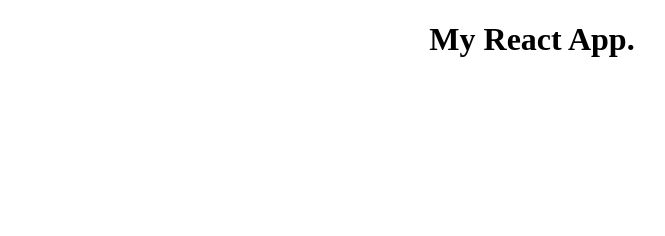
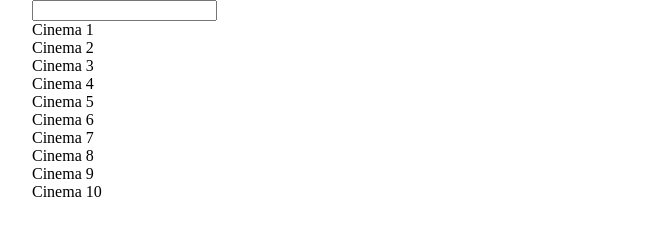
Before and after one commit to mohinderps/book-my-movie, a React app: page / in a window 1280 px wide. Shown: the whole page, without its empty margins (108-773 px from the left). Built offline with nearby package versions, Linux system fonts and the light colour scheme.

Commit message:
Cinemas filtering with searchterm added.

```diff
--- a/src/components/App/index.js
+++ b/src/components/App/index.js
@@ -1,11 +1,29 @@
 import React, {Component} from 'react';
 import './style.scss';
+import Search from '../Search';
+import Cinemas from '../Cinemas';
 
 class App extends Component {
+  constructor(props) {
+    super(props);
+    this.state = {
+      searchTerm: ''
+    };
+    this.handleSearchTermChange = this.handleSearchTermChange.bind(this);
+  }
+
+  handleSearchTermChange(searchTerm) {
+    this.setState({
+      searchTerm
+    });
+  }
+
   render() {
+    const {searchTerm} = this.state;
     return (
       <div className="App">
-        <h1 className="title">My React App.</h1>
+        <Search searchTerm={searchTerm} handleSearchTermChange={this.handleSearchTermChange}/>
+        <Cinemas searchTerm={searchTerm} />
       </div>
     );
   }
--- a/src/components/App/style.scss
+++ b/src/components/App/style.scss
@@ -1,5 +1,5 @@
 .App {
-  .title {
-    text-align: center;
-  }
+  width: 1000px;
+  margin-left: auto;
+  margin-right: auto;
 }
--- /dev/null
+++ b/src/components/Cinema/index.js
@@ -0,0 +1,11 @@
+import React from 'react';
+import './style.scss';
+
+const Cinema = (props) => {
+  const {name} = props;
+  return (
+    <div className="Cinema">{name}</div>
+  );
+}
+
+export default Cinema;
--- /dev/null
+++ b/src/components/Cinemas/index.js
@@ -0,0 +1,23 @@
+import React from 'react';
+import './style.scss';
+import cinemas from '../Data';
+import Cinema from '../Cinema';
+
+const filterCinemas = function(searchTerm) {
+  return cinema => cinema.name.toLowerCase().includes(searchTerm.toLowerCase());
+}
+
+class Cinemas extends React.Component {
+  render() {
+    const {searchTerm} = this.props;
+    return (
+      <div className="Cinemas">
+        {cinemas.filter(filterCinemas(searchTerm))
+          .map(item => <Cinema key={item.id} name={item.name}/>)
+        }
+      </div>
+    );
+  }
+}
+
+export default Cinemas;
--- /dev/null
+++ b/src/components/Data/index.js
@@ -0,0 +1,44 @@
+const cinemas = [
+  {
+    id: 1,
+    name: 'Cinema 1'
+  },
+  {
+    id: 2,
+    name: 'Cinema 2'
+  },
+  {
+    id: 3,
+    name: 'Cinema 3'
+  },
+  {
+    id: 4,
+    name: 'Cinema 4'
+  },
+  {
+    id: 5,
+    name: 'Cinema 5'
+  },
+  {
+    id: 6,
+    name: 'Cinema 6'
+  },
+  {
+    id: 7,
+    name: 'Cinema 7'
+  },
+  {
+    id: 8,
+    name: 'Cinema 8'
+  },
+  {
+    id: 9,
+    name: 'Cinema 9'
+  },
+  {
+    id: 10,
+    name: 'Cinema 10'
+  },
+];
+
+export default cinemas;
--- /dev/null
+++ b/src/components/Search/index.js
@@ -0,0 +1,27 @@
+import React from 'react';
+import './style.scss';
+
+class Search extends React.Component{
+  constructor(props) {
+    super(props);
+    this.onSearchChange = this.onSearchChange.bind(this);
+  }
+
+  onSearchChange(event) {
+    const {handleSearchTermChange} = this.props;
+    const {value} = event.target;
+    handleSearchTermChange(value);
+  }
+
+
+  render() {
+    const {searchTerm} = this.props;
+    return (
+      <div className="Search">
+        <input value={searchTerm} onChange={this.onSearchChange} />
+      </div>
+    );
+  }
+};
+
+export default Search;
--- a/src/index.html
+++ b/src/index.html
@@ -2,7 +2,7 @@
 <html lang="en" dir="ltr">
 	<head>
 		<meta charset="utf-8">
-		<title>React BoilerPlate</title>
+		<title>Nykaa</title>
 	</head>
 	<body>
 		<div id="app"></div>
--- a/src/index.js
+++ b/src/index.js
@@ -1,6 +1,7 @@
 import React from 'react';
 import ReactDOM from 'react-dom';
 import App from './components/App';
+import './index.scss';
 
 ReactDOM.render(
   <App />,
--- /dev/null
+++ b/src/index.scss
@@ -0,0 +1,7 @@
+* {
+  box-sizing: border-box;
+}
+
+body {
+  margin: 0;
+}
```
Also changed, not shown: src/components/Cinema/style.scss (added), src/components/Cinemas/style.scss (added), src/components/Search/style.scss (added).
